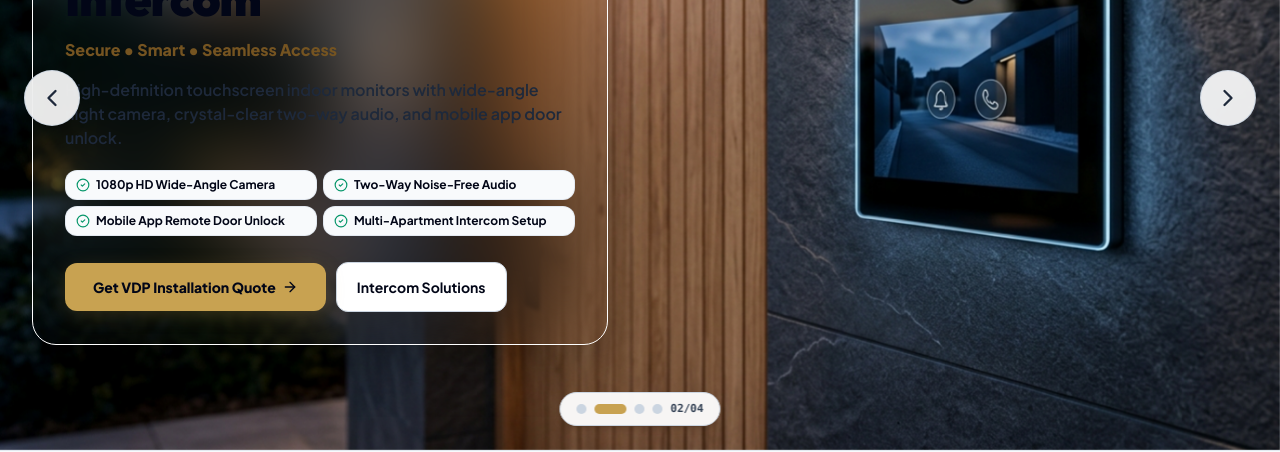
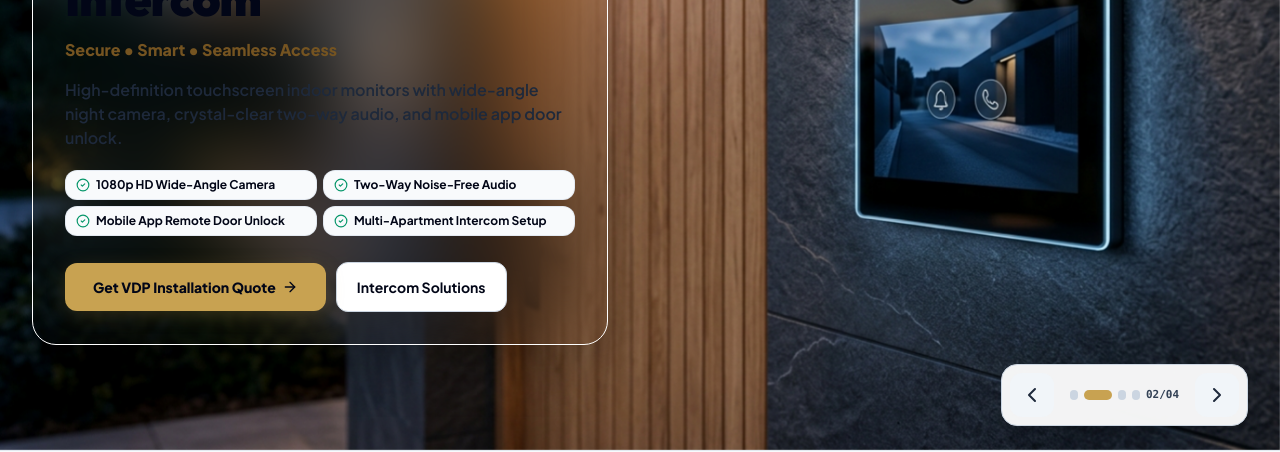
Before and after one commit to guptadipti0123-netizen/raksham-enterprises-web1, a React (Vite) app: page / in a window 1280 px wide. Shown: the part 350-802 px from the top of the page. Built offline with nearby package versions, Linux system fonts and the light colour scheme; no server answers; the database is empty.

Commit message:
fix(ui): move slider navigation arrows to bottom right corner control widget

```diff
--- a/src/components/HeroBannerSlider.jsx
+++ b/src/components/HeroBannerSlider.jsx
@@ -232,28 +232,20 @@ export default function HeroBannerSlider({ onOpenQuote }) {
           );
         })}
 
-        {/* Left Navigation Arrow */}
+        {/* Bottom-Right Corner Unified Navigation Controls */}
+        <div className="absolute bottom-4 sm:bottom-6 right-4 sm:right-8 z-30 flex items-center space-x-2 bg-white/95 backdrop-blur-md p-1.5 sm:p-2 rounded-2xl border border-slate-300 shadow-xl text-slate-800 pointer-events-auto">
+          {/* Previous Arrow */}
           <button
             type="button"
             onClick={prevSlide}
             aria-label="Previous Slide"
-          className="absolute left-3 sm:left-6 top-1/2 -translate-y-1/2 z-30 w-11 h-11 sm:w-14 sm:h-14 rounded-full bg-white/90 hover:bg-gold-500 text-slate-800 hover:text-slate-950 border border-slate-300/90 hover:border-gold-400 flex items-center justify-center backdrop-blur-md transition-all shadow-lg hover:scale-110 active:scale-95 cursor-pointer"
+            className="w-9 h-9 sm:w-11 sm:h-11 rounded-xl bg-slate-100 hover:bg-gold-500 text-slate-800 hover:text-slate-950 transition-all flex items-center justify-center active:scale-95 cursor-pointer shadow-2xs"
           >
-          <ChevronLeft className="w-6 h-6 sm:w-7 sm:h-7" />
+            <ChevronLeft className="w-5 h-5 sm:w-6 sm:h-6" />
           </button>
 
-        {/* Right Navigation Arrow */}
-        <button
-          type="button"
-          onClick={nextSlide}
-          aria-label="Next Slide"
-          className="absolute right-3 sm:right-6 top-1/2 -translate-y-1/2 z-30 w-11 h-11 sm:w-14 sm:h-14 rounded-full bg-white/90 hover:bg-gold-500 text-slate-800 hover:text-slate-950 border border-slate-300/90 hover:border-gold-400 flex items-center justify-center backdrop-blur-md transition-all shadow-lg hover:scale-110 active:scale-95 cursor-pointer"
-        >
-          <ChevronRight className="w-6 h-6 sm:w-7 sm:h-7" />
-        </button>
-
-        {/* Slide Indicator Dots Floating Bottom Center */}
-        <div className="absolute bottom-4 sm:bottom-6 left-1/2 -translate-x-1/2 z-30 flex items-center space-x-2 bg-white/95 backdrop-blur-md px-4 py-2 rounded-full border border-slate-300 shadow-md text-slate-700">
+          {/* Indicator Dots & Counter */}
+          <div className="flex items-center space-x-1.5 px-2">
             {SLIDES.map((_, idx) => (
               <button
                 key={idx}
@@ -262,14 +254,25 @@ export default function HeroBannerSlider({ onOpenQuote }) {
                 aria-label={`Go to slide ${idx + 1}`}
                 className={`h-2.5 rounded-full transition-all duration-300 cursor-pointer ${
                   idx === currentSlide
-                  ? 'w-8 bg-gold-500 shadow-2xs'
-                  : 'w-2.5 bg-slate-300 hover:bg-slate-400'
+                    ? 'w-7 bg-gold-500 shadow-2xs'
+                    : 'w-2 bg-slate-300 hover:bg-slate-400'
                 }`}
               />
             ))}
-          <span className="text-[11px] font-mono font-bold text-slate-700 ml-2">
+            <span className="text-[11px] font-mono font-bold text-slate-700 ml-1.5">
               0{currentSlide + 1}/0{SLIDES.length}
             </span>
+          </div>
+
+          {/* Next Arrow */}
+          <button
+            type="button"
+            onClick={nextSlide}
+            aria-label="Next Slide"
+            className="w-9 h-9 sm:w-11 sm:h-11 rounded-xl bg-slate-100 hover:bg-gold-500 text-slate-800 hover:text-slate-950 transition-all flex items-center justify-center active:scale-95 cursor-pointer shadow-2xs"
+          >
+            <ChevronRight className="w-5 h-5 sm:w-6 sm:h-6" />
+          </button>
         </div>
 
       </div>
```
Lines whose indentation alone changed are shown as unchanged.
